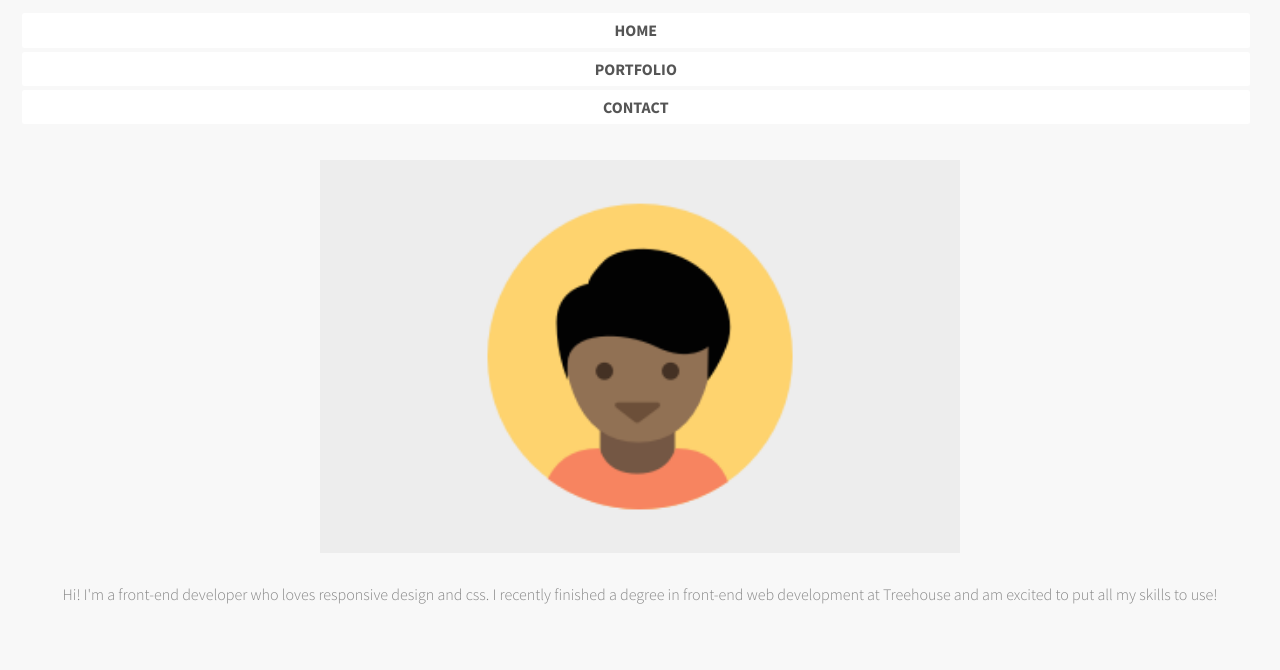
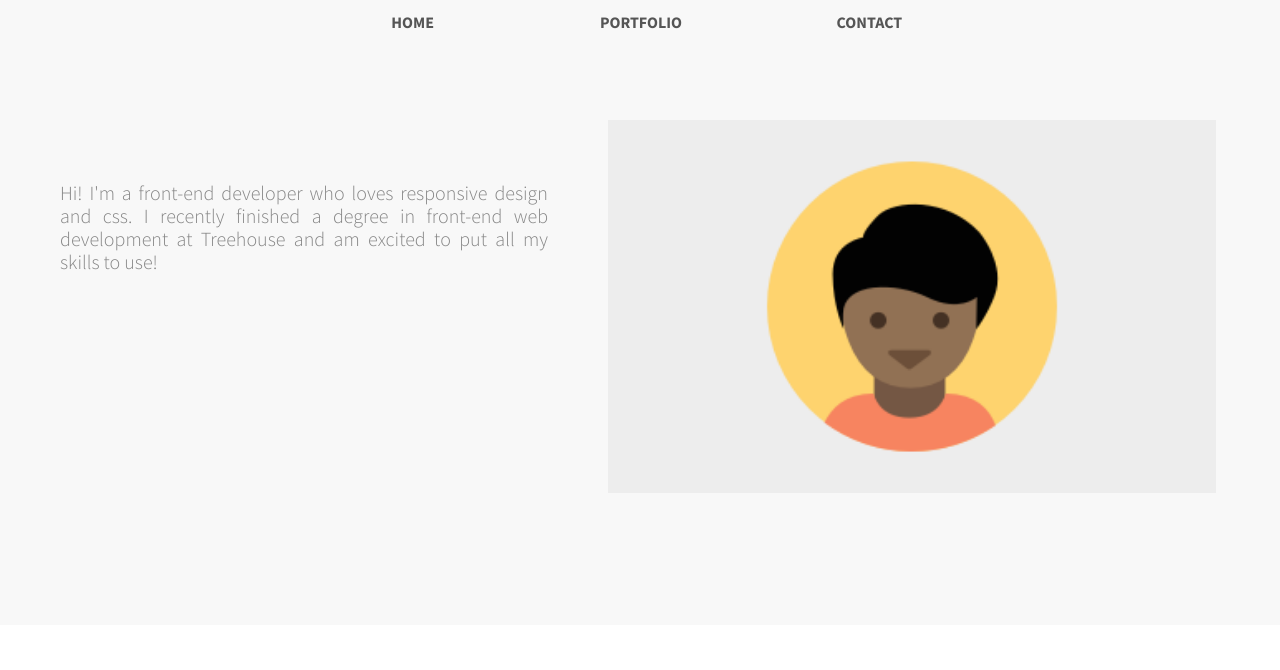
Before and after one commit to nathancleon/treehouse-techdegree-frontend-project-2, a plain HTML site: page index.html in a window 1280 px wide. Shown: the part 130-800 px from the top of the page. Drawn offline with Linux system fonts and the light colour scheme.

Commit message:
Updated header content
Updated header content to match tablet layout mockup

```diff
--- a/css/styles.css
+++ b/css/styles.css
@@ -45,11 +45,6 @@ p {
   width: 99%;
   border-radius: 2.5px;
   background-color: white;
-}
-
-.main-nav li a {
-  text-decoration: none;
-  color: #555;
 }
 
 .profile-img {
@@ -145,3 +140,39 @@ hr {
   float: right;
   width: 120px;
 }
+
+@media(min-width: 768px){
+
+  .main-nav li {
+    display: inline-block;
+    width: 18%;
+    padding-top: 0;
+    margin-right: 1.25em;
+    background-color: inherit;
+  }
+
+  .bio {
+    display:inline-block;
+    padding-right: 5%;
+  }
+
+  .profile-img {
+    float: right;
+    padding-top: 5%;
+  }
+
+  .bio-text {
+    text-align: justify;
+    float: left;
+    width: 50%;
+    padding-top: 10%;
+    font-size: 1.25em;
+  }
+
+  .group:after {
+    content: "";
+    display: table;
+    clear: both;
+  }
+
+}
--- a/index.html
+++ b/index.html
@@ -16,7 +16,7 @@
           <li><a href="#contact">CONTACT</a></li>
         </ul>
       </nav>
-      <div>
+      <div class="bio group">
         <img class="profile-img" src="images/responsive-layout-profile.png" />
         <p class="bio-text">
           Hi! I'm a front-end developer who loves responsive design and css. I recently finished a degree in front-end web development at Treehouse and am excited to put all my skills to use!
```
